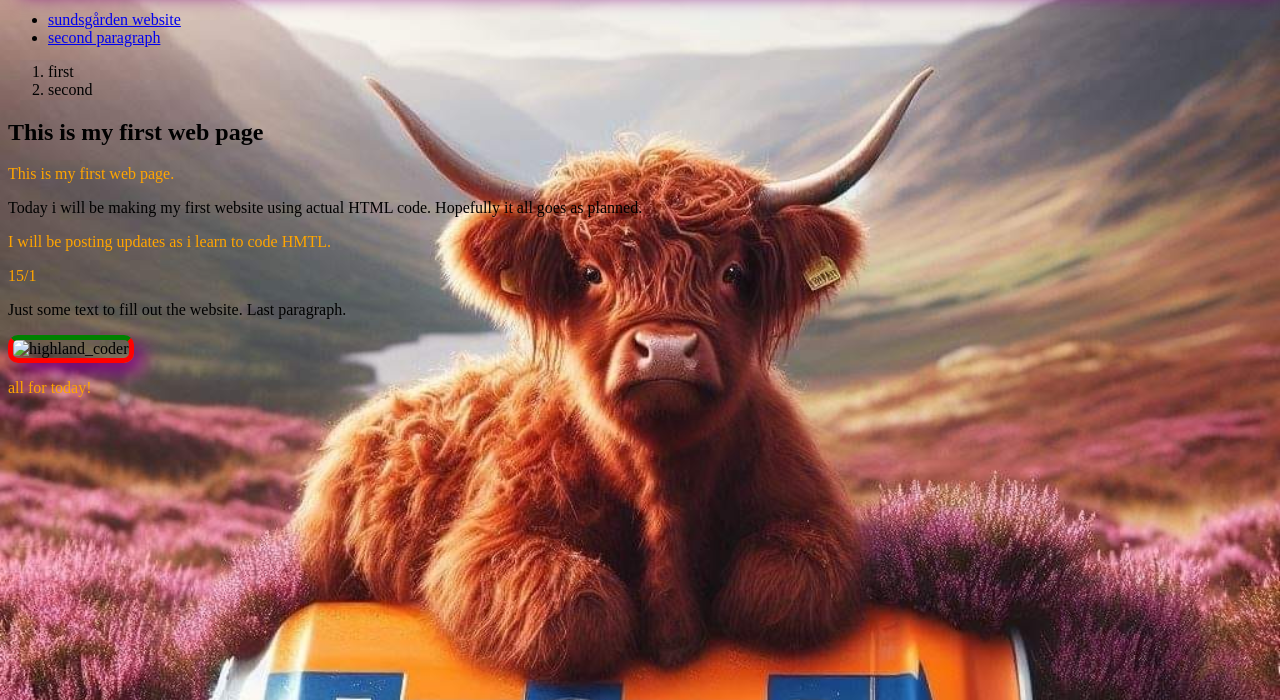
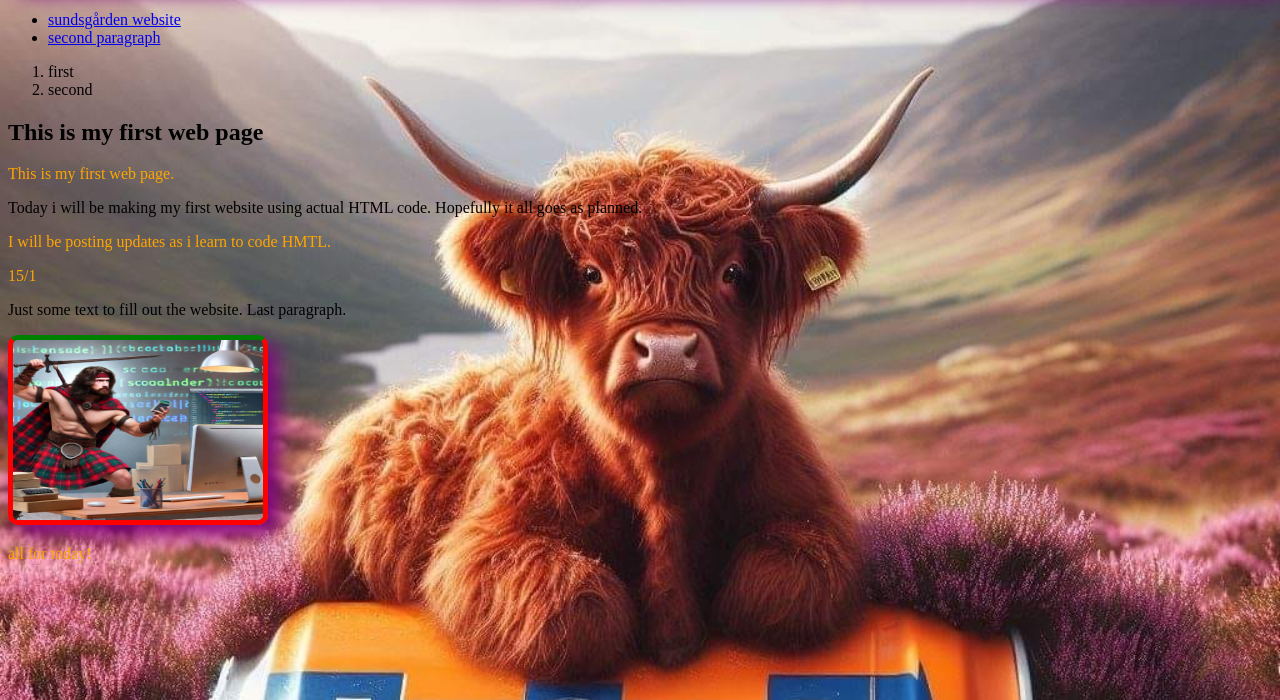
Before and after one commit to rejnertj/My-first-website, a plain HTML site: page index.html in a window 1280 px wide. Shown: the part 100-800 px from the top of the page. Drawn offline with Linux system fonts and the light colour scheme.

Commit message:
missed a letter on line 47

```diff
--- a/index.html
+++ b/index.html
@@ -44,7 +44,7 @@
                 <p class="last-paragraph">
                     Just some text to fill out the website. Last paragraph.
                 </p>
-                <img src="images/highlander coder.jpeg" alt="highland_coder" width="250" height="180">
+                <img src="images/highlander_coder.jpeg" alt="highland_coder" width="250" height="180">
             </section></main>
             <footer>
                 <p> all for today!</p>
```
